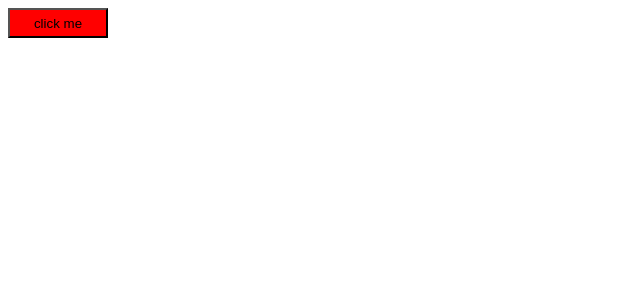
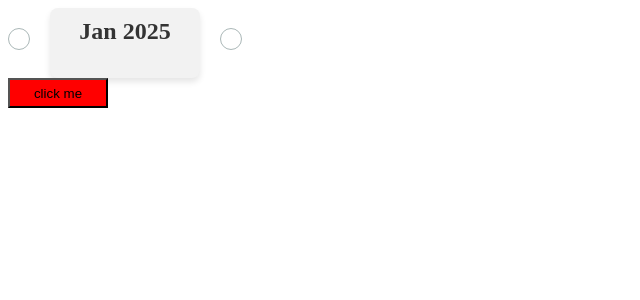
Before and after one commit to fayinana/ethiopian-date-picker, a React (Vite) app: page / in a window 1280 px wide. Shown: the top 300 px of the page, without its empty margins (0-640 px from the left). Built offline with nearby package versions, Linux system fonts and the light colour scheme.

Commit message:
Left and Right button added

```diff
--- a/package.json
+++ b/package.json
@@ -15,8 +15,8 @@
     "styled-components": "^6.1.13"
   },
   "devDependencies": {
-    "@types/react": "^18.3.3",
-    "@types/react-dom": "^18.3.0",
+    "@types/react": "^18.3.12",
+    "@types/react-dom": "^18.3.1",
     "@typescript-eslint/eslint-plugin": "^7.15.0",
     "@typescript-eslint/parser": "^7.15.0",
     "@vitejs/plugin-react": "^4.3.1",
--- a/src/App.tsx
+++ b/src/App.tsx
@@ -1,8 +1,9 @@
 import Button from "./ui/Button";
-
+import Year from "./ui/Year";
 export default function App() {
   return (
     <div>
+      <Year></Year>
       <Button>click me</Button>
     </div>
   );
--- /dev/null
+++ b/src/ui/ArrowButton.tsx
@@ -0,0 +1,58 @@
+import styled from "styled-components";
+
+// Arrow button styles with SVG icons
+const ArrowButton = styled.button`
+  display: inline-flex;
+  align-items: center;
+  justify-content: center;
+  padding: 10px;
+  font-size: 18px;
+  color: rgba(149, 165, 166, 0.8);
+  border: 1px solid rgba(149, 165, 166, 0.8);
+  background-color: transparent;
+  border-radius: 50%;
+  cursor: pointer;
+  transition: all 0.3s ease;
+
+  &:hover {
+    background-color: rgba(149, 165, 166, 0.1);
+    color: rgba(255, 255, 255, 0.9);
+  }
+
+  svg {
+    width: 20px;
+    height: 20px;
+  }
+`;
+
+// Left Arrow Button with SVG
+const LeftArrowButton = styled(ArrowButton)`
+  &::before {
+    content: "";
+  }
+`;
+
+// Right Arrow Button with SVG
+const RightArrowButton = styled(ArrowButton)`
+  &::after {
+    content: "";
+  }
+`;
+
+// Scroll (display area for the year and month)
+const Scroll = styled.div`
+  font-size: 24px;
+  font-weight: bold;
+  text-align: center;
+  color: #333;
+  margin: 0 20px;
+  padding: 10px 0;
+  width: 150px;
+  height: 50px;
+  display: inline-block;
+  background-color: #f2f2f2;
+  border-radius: 8px;
+  box-shadow: 0px 4px 6px rgba(0, 0, 0, 0.1);
+`;
+
+export { LeftArrowButton, RightArrowButton, Scroll };
--- a/src/ui/Year.tsx
+++ b/src/ui/Year.tsx
@@ -0,0 +1,10 @@
+import { LeftArrowButton, RightArrowButton, Scroll} from "./ArrowButton";
+export default function Year() {
+    return (
+        <div>
+          <LeftArrowButton></LeftArrowButton>
+            <Scroll>Jan 2025</Scroll>
+          <RightArrowButton></RightArrowButton>
+        </div>
+      );
+};
```
Also changed, not shown: src/ui/Scroll.tsx (added, +9 -0 lines), 1 other file (tests, documents, lock files or other folders).
